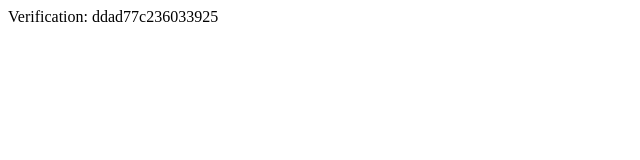
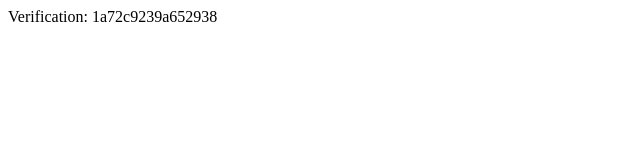
Before and after one commit to belaz-vakansii/belaz-vakansii.github.io, a plain HTML site: page yandex_ddad77c236033925.html in a window 1280 px wide. Shown: the full height of the page, 0-640 px from the left. Drawn offline with Linux system fonts and the light colour scheme.

Commit message:
Update verification code in HTML file

```diff
--- a/yandex_ddad77c236033925.html
+++ b/yandex_ddad77c236033925.html
@@ -2,5 +2,5 @@
     <head>
         <meta http-equiv="Content-Type" content="text/html; charset=UTF-8">
     </head>
-    <body>Verification: ddad77c236033925</body>
+    <body>Verification: 1a72c9239a652938</body>
 </html>
```
